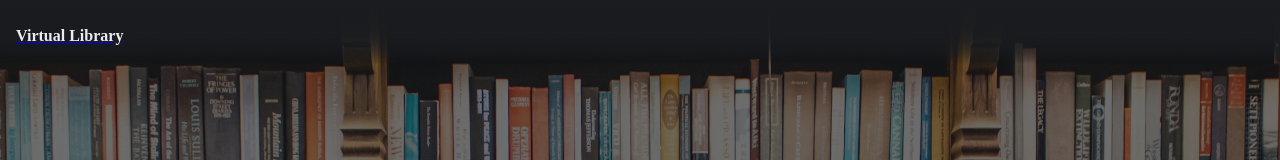
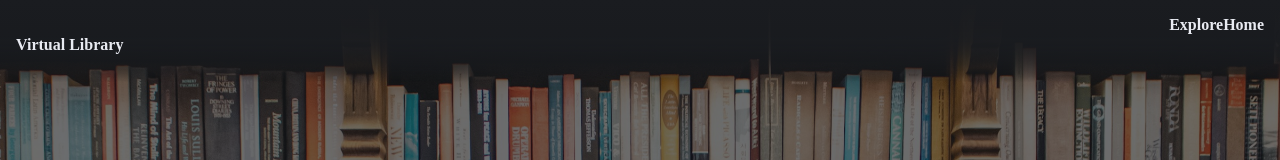
Before and after one commit to debliondev/Open_library_Web_project, a Next.js app: page / in a window 1280 px wide. Shown: the top 160 px of the page. Built offline with nearby package versions, Linux system fonts and the light colour scheme; no server answers.

Commit message:
Adding 'Home' and 'Explore' routes in header component, Adding preload to HomeTitle Image

```diff
--- a/src/components/HomeTitleSection/HomeTitleSection.tsx
+++ b/src/components/HomeTitleSection/HomeTitleSection.tsx
@@ -10,13 +10,15 @@ export default function HomeTitleSection() {
     <section className={styles.titleSection} aria-labelledby="main-title">
       <h1 id="main-title">Virtual Library</h1>
       <h2 className={styles.subtitle}>Explore thousands of books and resources</h2>
+        <div className={styles.ImgContainer}>
           <Image
           src={background_library}
           alt="Library background"
           fill = {true}
-          priority={true}
           className={styles.Image_style}
+          preload = {true}
           />
+        </div>
         <div className={styles.SearchContainer}>
         <SearchBar></SearchBar>
         </div>
--- a/src/components/shared/Header/Header.tsx
+++ b/src/components/shared/Header/Header.tsx
@@ -4,12 +4,21 @@ import Link from "next/link";
 export default function Header() {
   return (
     <header className={styles.header}>
-      <Link href={"/"}>
+      <Link href={"/"} style={{textDecoration:"none"}}>
       <span aria-label="Website Title" className={styles.HeaderTitle}>Virtual Library</span>
+      </Link>
+
+      <section className={styles.navSection}>
+      <Link href={"/explore"} style={{textDecoration:"none"}}>
+      <span aria-label="Website Title" className={styles.HeaderTitle}>Explore</span>
+      </Link>
+      <Link href={"/"} style={{textDecoration:"none"}}>
+      <span aria-label="Website Title" className={styles.HeaderTitle}>Home</span>
       </Link>
       <button className={styles.menuBtn} aria-label="Open menu">
         <svg viewBox="0 0 24 24"><rect width="24" height="24" fill="none"/><path d="M3 6h18v2H3V6zm0 5h18v2H3v-2zm0 5h18v2H3v-2z"/></svg>
       </button>
+      </section>
     </header>
   );
 }
```
